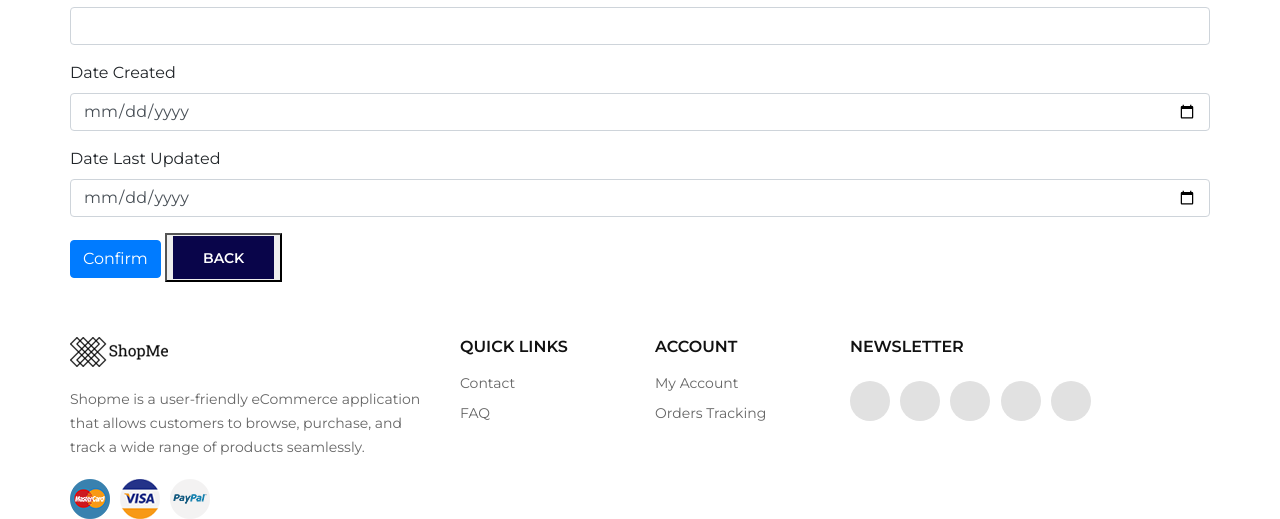
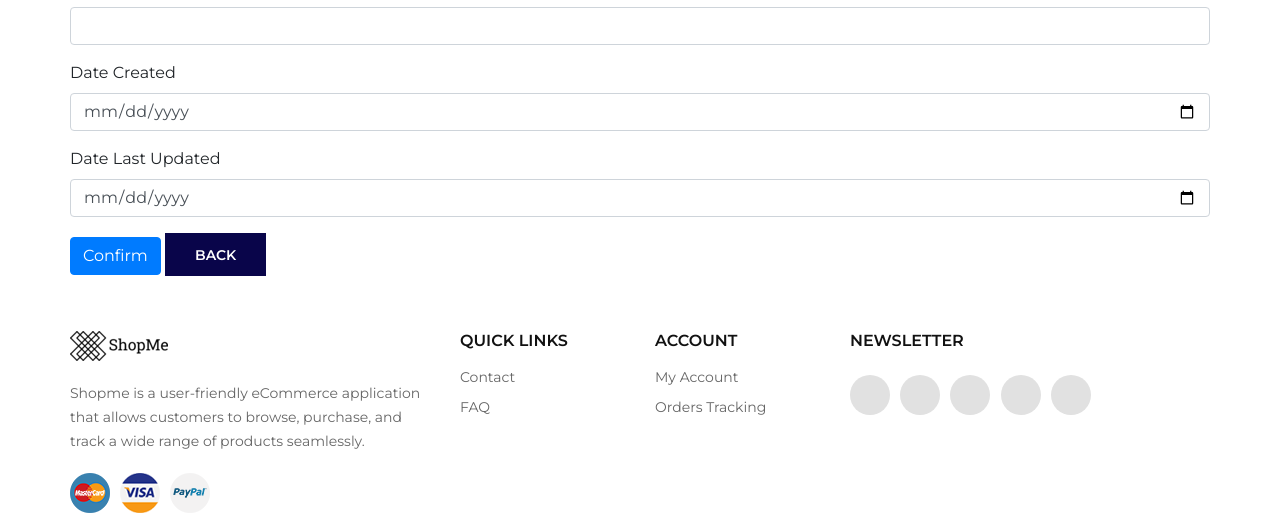
Before and after one commit to Amabellzq/SSD-Team-25, a Flask app: page /newProduct in a window 1280 px wide. Shown: the part 706-1225 px from the top of the page. Run offline with Flask 3, Linux system fonts and the light colour scheme; a user stored in the database is signed in; some libraries are stand-ins or nearby versions.

Commit message:
updated product pages

```diff
--- a/webapp/templates/sellerNewProduct.html
+++ b/webapp/templates/sellerNewProduct.html
@@ -54,7 +54,7 @@
             <input type="date" class="form-control" id="dateLastUpdated" name="dateLastUpdated" required>
         </div>
         <button type="submit" class="btn btn-primary">Confirm</button>
-        <button><a style="background-color: #09054a; border-color: #09054a;" href="/sellerDashboard" class="primary-btn">Back</a>
+        <a style="background-color: #09054a;" href="/sellerDashboard" class="primary-btn">Back</a>
     </form>
 </div>
 
--- a/webapp/templates/sellerUpdateProduct.html
+++ b/webapp/templates/sellerUpdateProduct.html
@@ -54,7 +54,7 @@
             <input type="date" class="form-control" id="dateLastUpdated" name="dateLastUpdated" required>
         </div>
         <button type="submit" class="btn btn-primary">Confirm</button>
-        <button><a style="background-color: #09054a; border-color: #09054a;" class="btn btn-primary">Back</a>
+        <a style="background-color: #09054a;" href="/sellerDashboard" class="primary-btn">Back</a>
     </form>
 </div>
 
```
